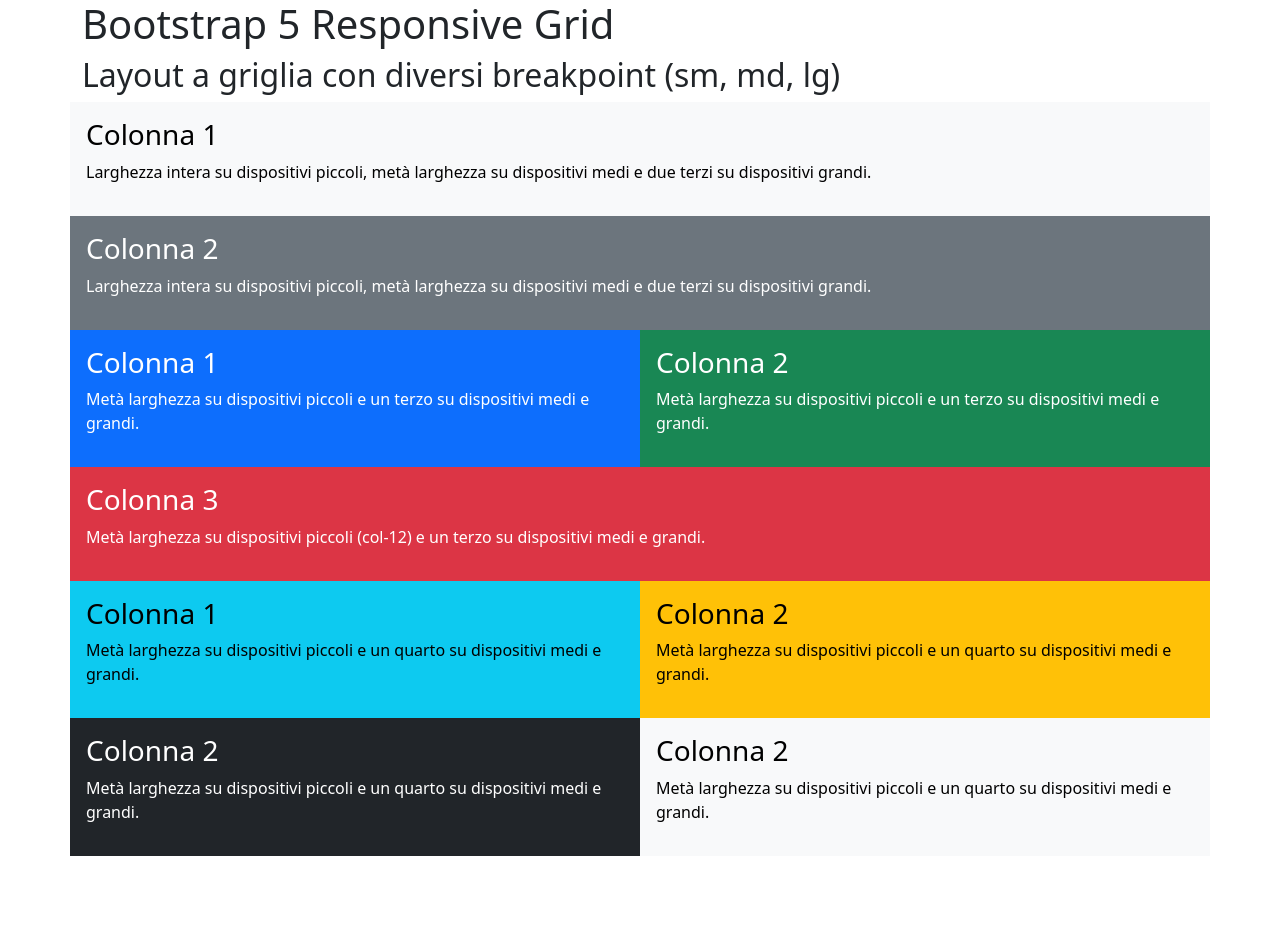
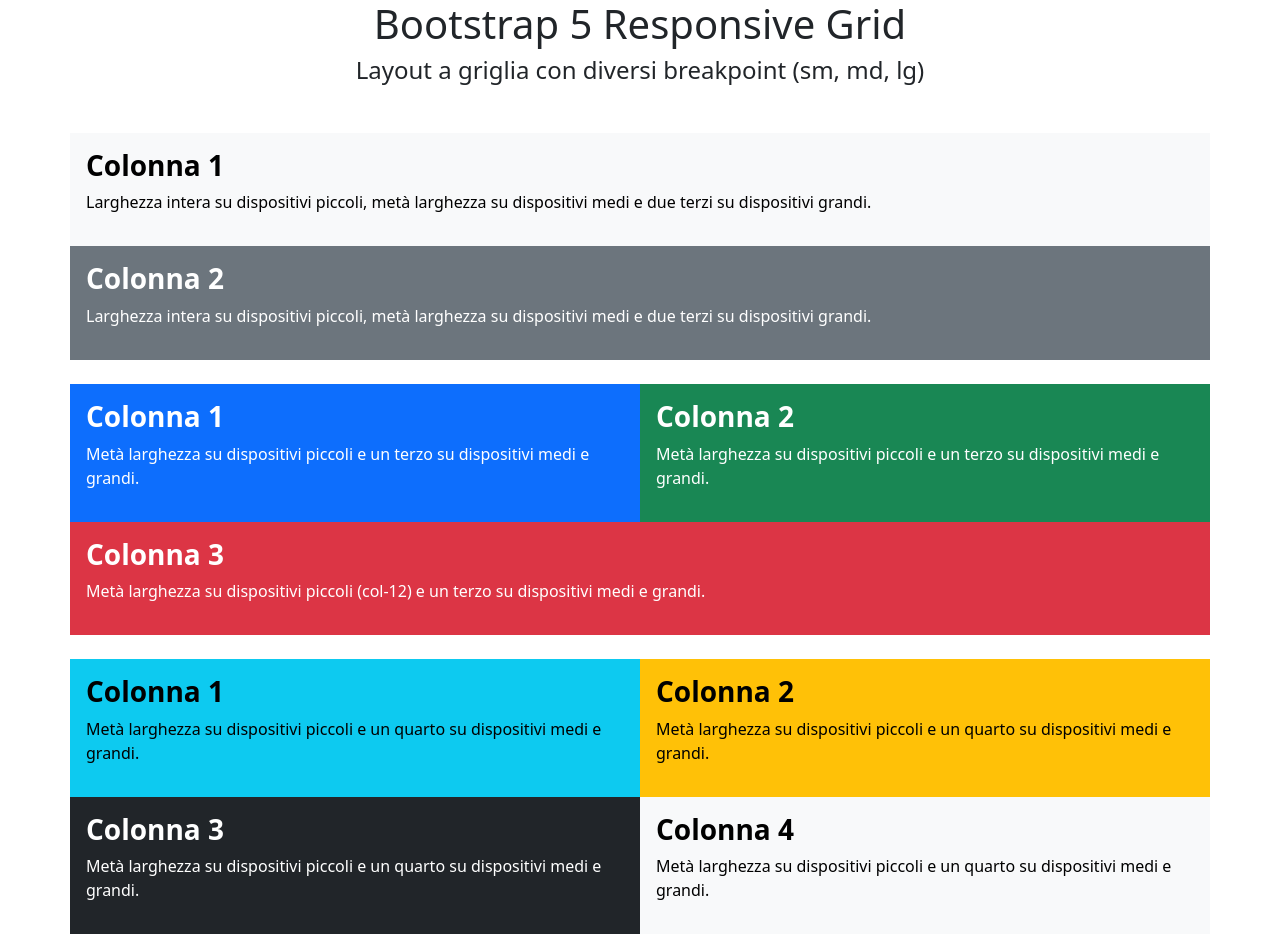
Before and after one commit to donatimar/htmlcss-bootstrap-layout, a plain HTML site: page index.html in a window 1280 px wide. Before the commit the page ends 856 px from the top, so only its background shows below. Drawn offline with nearby package versions, Linux system fonts and the light colour scheme.

Commit message:
added margin and font weight

```diff
--- a/index.html
+++ b/index.html
@@ -18,16 +18,20 @@
   </head>
 
   <body>
-    <!-- BODY -->
     <div class="container">
-      <h1>Bootstrap 5 Responsive Grid</h1>
-      <h2>Layout a griglia con diversi breakpoint (sm, md, lg)</h2>
+      <!-- title -->
+      <div class="title mb-5">
+        <p class="h1 text-center">Bootstrap 5 Responsive Grid</p>
+        <p class="h2 text-center fs-4 fw-light">
+          Layout a griglia con diversi breakpoint (sm, md, lg)
+        </p>
+      </div>
 
       <!-- first row -->
-      <div class="row">
+      <div class="row mb-4">
         <!--  first column -->
         <div class="col-12 text-bg-light p-3">
-          <h3>Colonna 1</h3>
+          <p class="h3 fw-semibold">Colonna 1</p>
           <p>
             Larghezza intera su dispositivi piccoli, metà larghezza su
             dispositivi medi e due terzi su dispositivi grandi.
@@ -35,7 +39,7 @@
         </div>
         <!-- second column -->
         <div class="col-12 text-bg-secondary p-3">
-          <h3>Colonna 2</h3>
+          <p class="h3 fw-semibold">Colonna 2</p>
           <p>
             Larghezza intera su dispositivi piccoli, metà larghezza su
             dispositivi medi e due terzi su dispositivi grandi.
@@ -44,10 +48,10 @@
       </div>
 
       <!-- second row -->
-      <div class="row">
+      <div class="row mb-4">
         <!--  first column -->
         <div class="col-6 text-bg-primary p-3">
-          <h3>Colonna 1</h3>
+          <p class="h3 fw-semibold">Colonna 1</p>
           <p>
             Metà larghezza su dispositivi piccoli e un terzo su dispositivi medi
             e grandi.
@@ -55,7 +59,7 @@
         </div>
         <!-- second column -->
         <div class="col-6 text-bg-success p-3">
-          <h3>Colonna 2</h3>
+          <p class="h3 fw-semibold">Colonna 2</p>
           <p>
             Metà larghezza su dispositivi piccoli e un terzo su dispositivi medi
             e grandi.
@@ -63,7 +67,7 @@
         </div>
         <!--  third column -->
         <div class="col-12 text-bg-danger p-3">
-          <h3>Colonna 3</h3>
+          <p class="h3 fw-semibold">Colonna 3</p>
           <p>
             Metà larghezza su dispositivi piccoli (col-12) e un terzo su
             dispositivi medi e grandi.
@@ -75,7 +79,8 @@
       <div class="row">
         <!--  first column -->
         <div class="col-6 text-bg-info p-3">
-          <h3>Colonna 1</h3>
+          <p class="h3 fw-semibold">Colonna 1</p>
+
           <p>
             Metà larghezza su dispositivi piccoli e un quarto su dispositivi
             medi e grandi.
@@ -83,7 +88,7 @@
         </div>
         <!-- second column -->
         <div class="col-6 text-bg-warning p-3">
-          <h3>Colonna 2</h3>
+          <p class="h3 fw-semibold">Colonna 2</p>
           <p>
             Metà larghezza su dispositivi piccoli e un quarto su dispositivi
             medi e grandi.
@@ -91,7 +96,7 @@
         </div>
         <!--  third column -->
         <div class="col-6 text-bg-dark p-3">
-          <h3>Colonna 2</h3>
+          <p class="h3 fw-semibold">Colonna 3</p>
           <p>
             Metà larghezza su dispositivi piccoli e un quarto su dispositivi
             medi e grandi.
@@ -99,7 +104,7 @@
         </div>
         <!-- fourth column -->
         <div class="col-6 text-bg-light p-3">
-          <h3>Colonna 2</h3>
+          <p class="h3 fw-semibold">Colonna 4</p>
           <p>
             Metà larghezza su dispositivi piccoli e un quarto su dispositivi
             medi e grandi.
```
